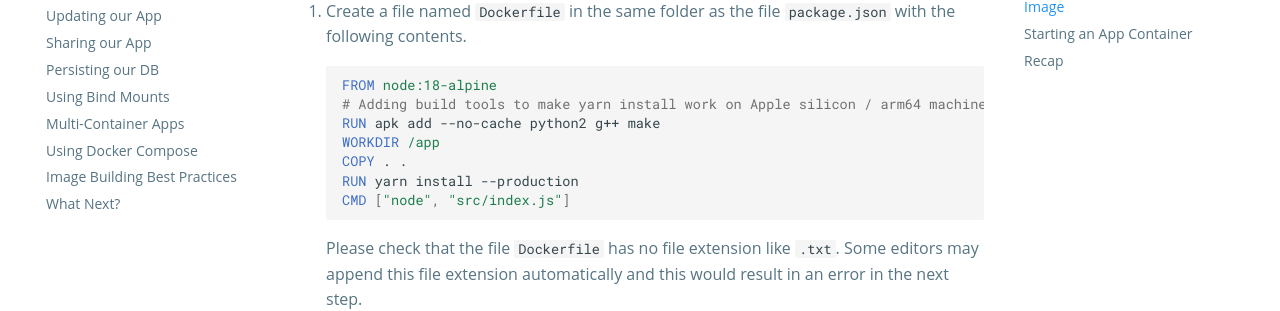
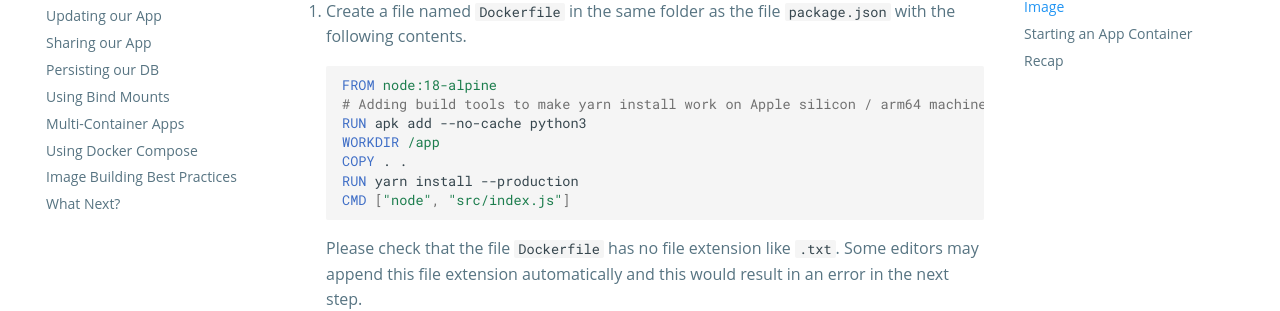
Before and after one commit to docker/getting-started, an MkDocs documentation site: the page built from docs/tutorial/our-application/index.md, in a window 1280 px wide and 900 px high, scrolled down 1358 px. Shown: the part 146-457 px from the top of the window. Built offline with MkDocs 1.6.1 and Material for MkDocs 9.7.7, drawn with Linux system fonts in a browser that asks for light colours; comment, search, counter and statistics services are not loaded.

Commit message:
Update Dockerfile to no longer require python, make, etc.
Signed-off-by: Michael Irwin <mikesir87@gmail.com>

````diff
--- a/docs/tutorial/our-application/index.md
+++ b/docs/tutorial/our-application/index.md
@@ -39,7 +39,7 @@ see a few flaws in the Dockerfile below. But, don't worry! We'll go over them.
     ```dockerfile
     FROM node:18-alpine
     # Adding build tools to make yarn install work on Apple silicon / arm64 machines
-    RUN apk add --no-cache python2 g++ make
+    RUN apk add --no-cache python3
     WORKDIR /app
     COPY . .
     RUN yarn install --production
````
